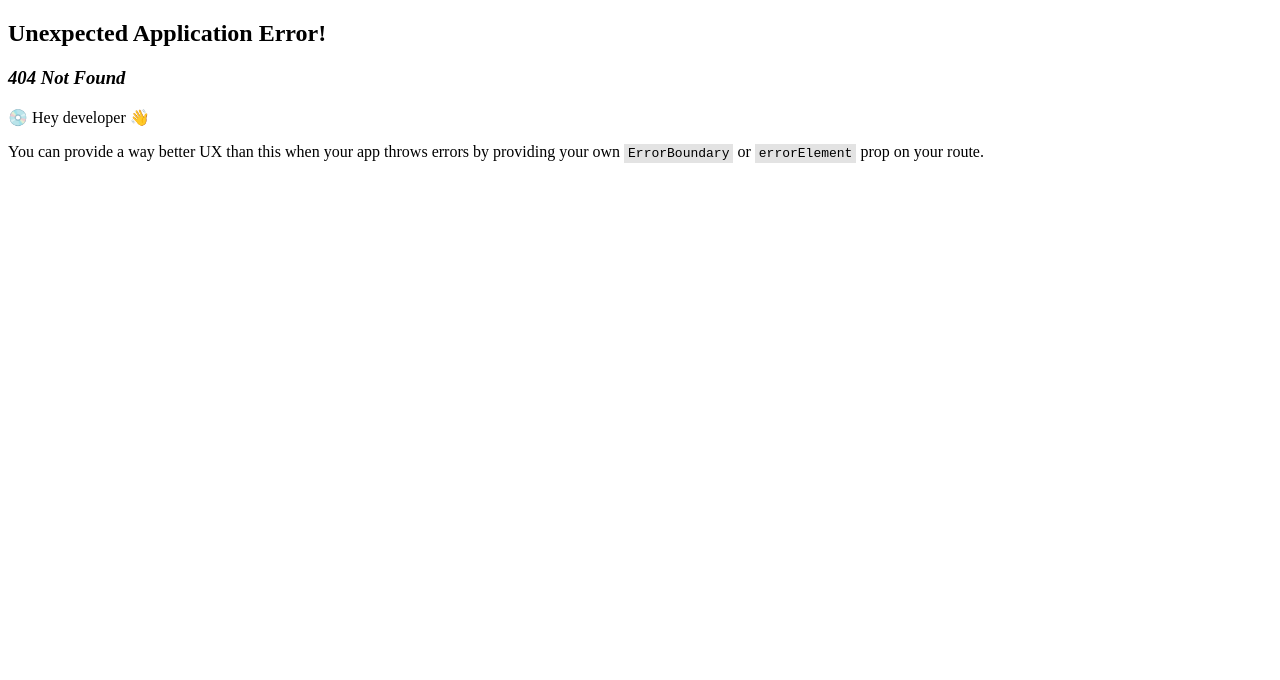
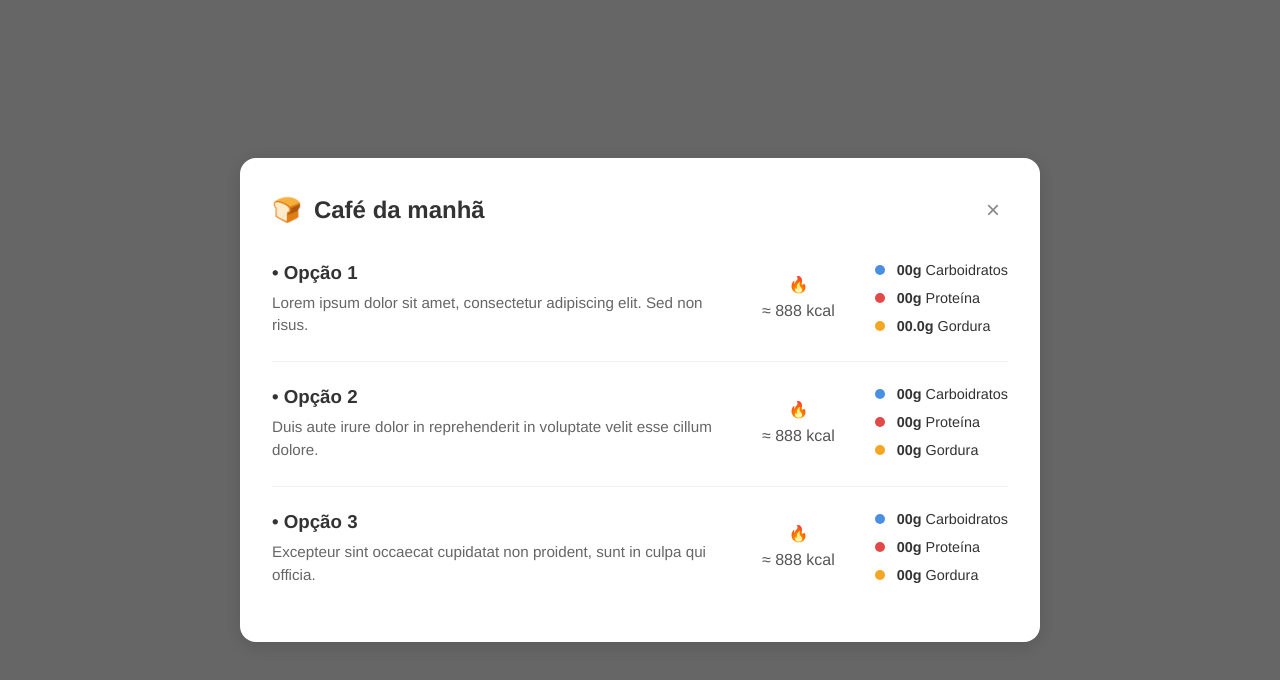
Before and after one commit to John-Cavalcanti/Diet_App, a React (Vite) app in the folder frontend/nutreai/: page /card-info-refeicoes in a window 1280 px wide. Before the commit this address had no page. Shown: the top 680 px of the page. Built offline with nearby package versions, Linux system fonts and the light colour scheme.

Commit message:
Feature/card_info_refeicoes

```diff
--- /dev/null
+++ b/frontend/nutreai/src/componens/card_info_refeicoes.tsx
@@ -0,0 +1,235 @@
+// BreakfastModal.tsx
+import React from 'react';
+import styled from 'styled-components';
+
+// --- TIPAGEM ---
+interface MacroNutrient {
+  name: string;
+  value: string;
+  color: string;
+}
+
+interface MealOption {
+  title: string;
+  description: string;
+  calories: number;
+  macros: MacroNutrient[];
+}
+
+interface BreakfastModalProps {
+  isOpen: boolean;
+  onClose: () => void;
+}
+
+// --- DADOS (substituir no backend os dados joao ou ian) ---
+const mealOptionsData: MealOption[] = [
+  {
+    title: '• Opção 1',
+    description: 'Lorem ipsum dolor sit amet, consectetur adipiscing elit. Sed non risus.',
+    calories: 888,
+    macros: [
+      { name: 'Carboidratos', value: '00g', color: '#4A90E2' },
+      { name: 'Proteína', value: '00g', color: '#E24A4A' },
+      { name: 'Gordura', value: '00.0g', color: '#F5A623' },
+    ],
+  },
+  {
+    title: '• Opção 2',
+    description: 'Duis aute irure dolor in reprehenderit in voluptate velit esse cillum dolore.',
+    calories: 888,
+    macros: [
+      { name: 'Carboidratos', value: '00g', color: '#4A90E2' },
+      { name: 'Proteína', value: '00g', color: '#E24A4A' },
+      { name: 'Gordura', value: '00g', color: '#F5A623' },
+    ],
+  },
+  {
+    title: '• Opção 3',
+    description: 'Excepteur sint occaecat cupidatat non proident, sunt in culpa qui officia.',
+    calories: 888,
+    macros: [
+      { name: 'Carboidratos', value: '00g', color: '#4A90E2' },
+      { name: 'Proteína', value: '00g', color: '#E24A4A' },
+      { name: 'Gordura', value: '00g', color: '#F5A623' },
+    ],
+  },
+];
+
+
+// --- STYLED COMPONENTS ---
+
+const ModalOverlay = styled.div<{ $isOpen: boolean }>`
+  position: fixed;
+  top: 0;
+  left: 0;
+  right: 0;
+  bottom: 0;
+  background-color: rgba(0, 0, 0, 0.6);
+  display: ${({ $isOpen }) => ($isOpen ? 'flex' : 'none')};
+  align-items: center;
+  justify-content: center;
+  z-index: 1000;
+`;
+
+const ModalContainer = styled.div`
+  background-color: #ffffff;
+  border-radius: 16px;
+  box-shadow: 0 4px 20px rgba(0, 0, 0, 0.15);
+  width: 90%;
+  max-width: 800px;
+  padding: 2rem;
+  font-family: 'Helvetica Neue', Arial, sans-serif;
+  color: #333;
+`;
+
+const ModalHeader = styled.div`
+  display: flex;
+  justify-content: space-between;
+  align-items: center;
+  margin-bottom: 2rem;
+`;
+
+const Title = styled.h2`
+  display: flex;
+  align-items: center;
+  gap: 0.75rem;
+  font-size: 1.5rem;
+  font-weight: 600;
+  margin: 0;
+`;
+
+const CloseButton = styled.button`
+  background: none;
+  border: none;
+  font-size: 1.5rem;
+  cursor: pointer;
+  color: #888;
+  padding: 0.5rem;
+  line-height: 1;
+  &:hover {
+    color: #000;
+  }
+`;
+
+const OptionsList = styled.ul`
+  list-style: none;
+  padding: 0;
+  margin: 0;
+`;
+
+const OptionItem = styled.li`
+  display: flex;
+  justify-content: space-between;
+  align-items: start;
+  gap: 2rem;
+  padding-bottom: 1.5rem;
+  margin-bottom: 1.5rem;
+  border-bottom: 1px solid #f0f0f0;
+
+  &:last-child {
+    border-bottom: none;
+    margin-bottom: 0;
+  }
+`;
+
+const OptionDetails = styled.div`
+  flex: 1;
+`;
+
+const OptionTitle = styled.h3`
+  font-weight: 600;
+  margin: 0 0 0.5rem 0;
+`;
+
+const OptionDescription = styled.p`
+  margin: 0;
+  color: #666;
+  font-size: 0.95rem;
+  line-height: 1.5;
+`;
+
+const NutrientSection = styled.div`
+  display: flex;
+  align-items: center;
+  gap: 2.5rem;
+`;
+
+const CalorieInfo = styled.div`
+  display: flex;
+  flex-direction: column;
+  align-items: center;
+  gap: 0.5rem;
+  color: #555;
+  font-weight: 500;
+`;
+
+const MacroList = styled.ul`
+  list-style: none;
+  padding: 0;
+  margin: 0;
+  display: flex;
+  flex-direction: column;
+  gap: 0.75rem;
+`;
+
+const MacroItem = styled.li`
+  display: flex;
+  align-items: center;
+  gap: 0.75rem;
+  font-size: 0.9rem;
+`;
+
+const ColorDot = styled.span<{ color: string }>`
+  width: 10px;
+  height: 10px;
+  background-color: ${({ color }) => color};
+  border-radius: 50%;
+`;
+
+
+// --- COMPONENTE REACT ---
+const BreakfastModal: React.FC<BreakfastModalProps> = ({ isOpen, onClose }) => {
+  if (!isOpen) return null;
+
+  return (
+    <ModalOverlay $isOpen={isOpen} onClick={onClose}>
+      <ModalContainer onClick={(e) => e.stopPropagation()}>
+        <ModalHeader>
+          <Title>
+            <span>&#127838;</span> {/* Emoji de pão */}
+            Café da manhã
+          </Title>
+          <CloseButton onClick={onClose}>&times;</CloseButton>
+        </ModalHeader>
+        <OptionsList>
+          {mealOptionsData.map((option, index) => (
+            <OptionItem key={index}>
+              <OptionDetails>
+                <OptionTitle>{option.title}</OptionTitle>
+                <OptionDescription>{option.description}</OptionDescription>
+              </OptionDetails>
+              <NutrientSection>
+                <CalorieInfo>
+                  <span>&#128293;</span> {/* Emoji de fogo */}
+                  ≈ {option.calories} kcal
+                </CalorieInfo>
+                <MacroList>
+                  {option.macros.map((macro) => (
+                    <MacroItem key={macro.name}>
+                      <ColorDot color={macro.color} />
+                      <span>
+                        <strong>{macro.value}</strong> {macro.name}
+                      </span>
+                    </MacroItem>
+                  ))}
+                </MacroList>
+              </NutrientSection>
+            </OptionItem>
+          ))}
+        </OptionsList>
+      </ModalContainer>
+    </ModalOverlay>
+  );
+};
+
+export default BreakfastModal;
--- a/frontend/nutreai/src/main.tsx
+++ b/frontend/nutreai/src/main.tsx
@@ -5,6 +5,7 @@ import { createBrowserRouter, RouterProvider } from 'react-router-dom'
 import { DietForm } from './pages/form/index.tsx'
 import { Confirmation } from './pages/confirmation/index.tsx'
 import { FormStepsProvider } from './contexts/form-steps-context.tsx'
+import CardInfoRefeicoesPage from './pages/CardInfoRefeicoesPage'
 
 const router = createBrowserRouter([
   {
@@ -22,6 +23,10 @@ const router = createBrowserRouter([
       {
         path: '/weekly-diet-confirmation',
         element: <Confirmation />
+      },
+      {
+        path: '/card-info-refeicoes',
+        element: <CardInfoRefeicoesPage />
       }
     ]
   }
--- /dev/null
+++ b/frontend/nutreai/src/pages/CardInfoRefeicoesPage.tsx
@@ -0,0 +1,12 @@
+import React, { useState } from 'react';
+import BreakfastModal from '../componens/card_info_refeicoes';
+
+const CardInfoRefeicoesPage: React.FC = () => {
+  const [isOpen, setIsOpen] = useState(true);
+
+  return (
+    <BreakfastModal isOpen={isOpen} onClose={() => setIsOpen(false)} />
+  );
+};
+
+export default CardInfoRefeicoesPage;
```
Also changed, not shown: 1 other file (tests, documents, lock files or other folders).
